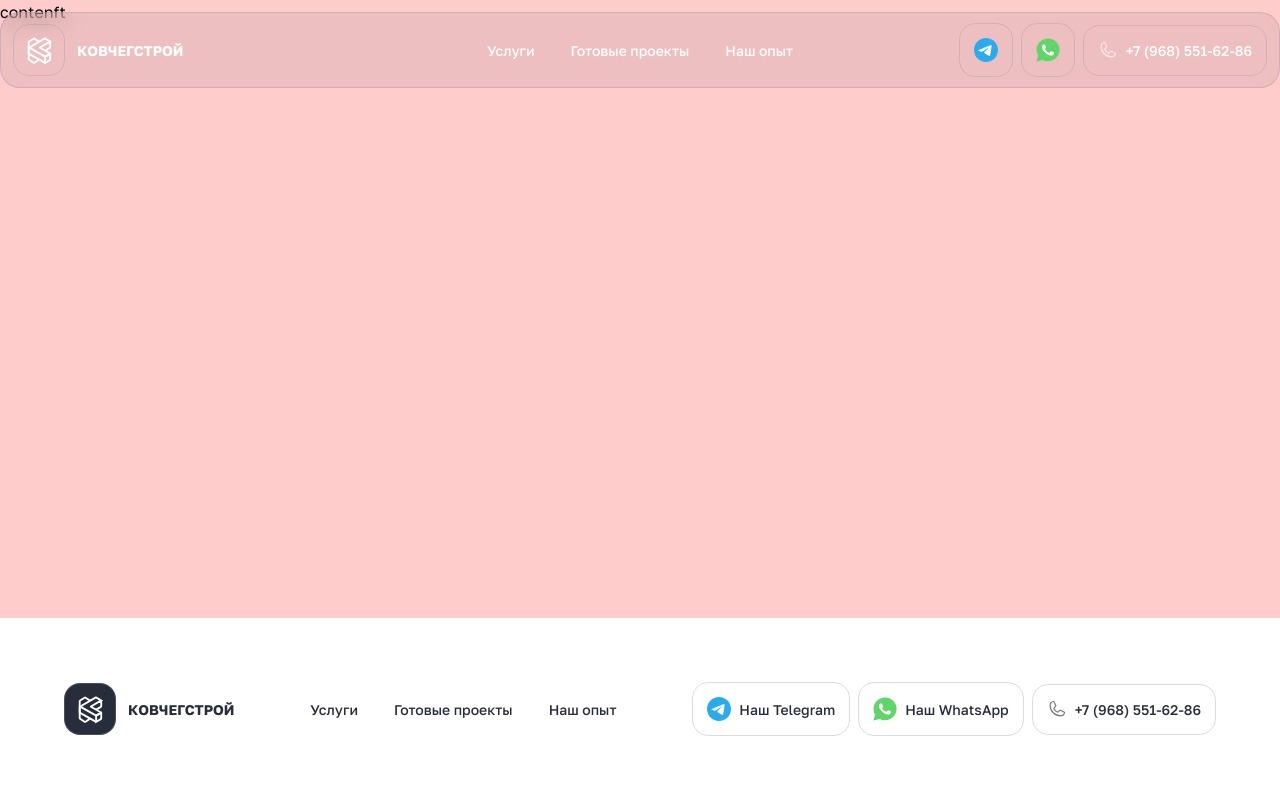
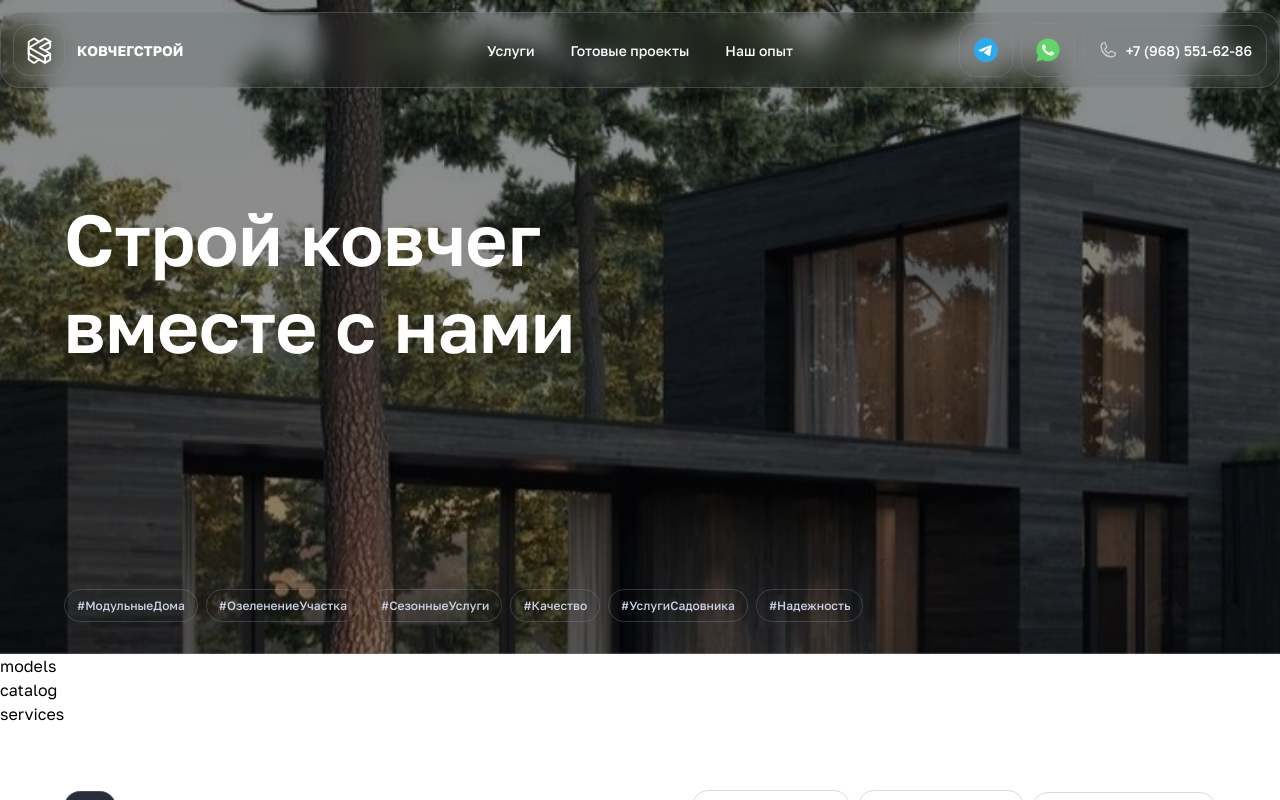
Before and after one commit to RomashkaRV/landing-kovcheg, a Next.js app: page / in a window 1280 px wide. Built offline with nearby package versions, Linux system fonts and the light colour scheme.

Commit message:
add section head

```diff
--- /dev/null
+++ b/src/app/_components/Head/index.module.scss
@@ -0,0 +1,91 @@
+.head {
+  width: 100%;
+  height: 654px;
+
+  padding: 0 64px 32px 64px;
+
+  display: flex;
+  align-items: flex-end;
+
+  &__shadow {
+    width: 100%;
+    height: 654px;
+
+    position: absolute;
+    top: 0;
+    left: 0;
+
+    z-index: 10;
+
+    background-color: rgba(0, 0, 0, 0.45);
+  }
+
+  & img {
+    width: 100%;
+    height: 654px;
+
+    position: absolute;
+    top: 0;
+    left: 0;
+
+    z-index: 0;
+
+    object-fit: cover;
+  }
+
+  &__content {
+    width: 100%;
+
+    display: flex;
+    flex-direction: column;
+    flex-wrap: wrap;
+    gap: 220px;
+
+    z-index: 100;
+
+    .title {
+      width: 520px;
+
+      display: -webkit-box;
+
+      font-size: 72px;
+      font-weight: 600;
+      line-height: normal;
+
+      color: #fff;
+
+      -webkit-line-clamp: 2;
+    }
+
+    .tagList {
+      width: fit-content;
+
+      display: flex;
+      flex-wrap: wrap;
+      gap: 8px;
+
+      &__tag {
+        padding: 8px 12px;
+
+        cursor: pointer;
+
+        transition: all .3s ease;
+
+        border: 1px solid rgba(140, 148, 168, 0.32);
+        border-radius: 16px;
+
+        & p {
+          font-size: 12px;
+          font-weight: 500;
+          line-height: normal;
+
+          color: #ccd4e8;
+        }
+
+        &:hover {
+          backdrop-filter: blur(12px);
+        }
+      }
+    }
+  }
+}
--- /dev/null
+++ b/src/app/_components/Head/index.tsx
@@ -0,0 +1,42 @@
+import React from "react";
+import Image from "next/image";
+
+import headI from "./img/bgi-main.jpeg";
+
+import style from "./index.module.scss";
+
+
+export default function Head() {
+  const TagLinks = [
+    "#МодульныеДома",
+    "#ОзеленениеУчастка",
+    "#СезонныеУслуги",
+    "#Качество",
+    "#УслугиСадовника",
+    "#Надежность"
+  ];
+
+  return (
+    <section className={style.head}>
+      <div className={style.head__shadow} />
+      <Image src={headI} alt="background img" />
+      <div className={style.head__content}>
+        <p className={style.title}>
+          Строй ковчег вместе с нами
+        </p>
+        <div className={style.tagList}>
+          {TagLinks.map((item, index) => (
+            <div
+              className={style.tagList__tag}
+              key={index}
+            >
+              <p>
+                {item}
+              </p>
+            </div>
+          ))}
+        </div>
+      </div>
+    </section>
+  );
+}
--- a/src/app/layout.tsx
+++ b/src/app/layout.tsx
@@ -21,7 +21,9 @@ export default function RootLayout({
       <head />
       <body>
         <Header />
-        {children}
+        <div className="container" >
+          {children}
+        </div>
         <Footer />
         <script src="//cdn.jsdelivr.net/npm/eruda"></script>
         <script>eruda.init();</script>
--- a/src/app/page.module.scss
+++ b/src/app/page.module.scss
@@ -0,0 +1,3 @@
+.main {
+  width: 100%;
+}
--- a/src/app/page.tsx
+++ b/src/app/page.tsx
@@ -1,11 +1,25 @@
 "use client";
 
+import style from "./page.module.scss";
+
 import React from "react";
+import Head from "./_components/Head";
+
 
 export default function MainPage() {
+
   return (
-    <div className="container" >
-      <p>contenft</p>
+    <div className={style.main}>
+      <Head />
+      <section>
+        models
+      </section>
+      <section>
+        catalog
+      </section>
+      <section>
+        services
+      </section>
     </div>
   );
 }
--- a/src/components/Header/index.module.scss
+++ b/src/components/Header/index.module.scss
@@ -9,13 +9,14 @@
   right: 0;
   left: 0;
 
-  justify-content: center;
   display: flex;
   align-items: center;
+  justify-content: center;
 
+  border: 1px solid rgba(140, 148, 168, 0.32);
   border-radius: 20px;
-  border: 1px solid rgba(140, 148, 168, 0.32);
 
+  z-index: 100;
 
   background-color: rgba(40, 45, 60, 0.08);
   backdrop-filter: blur(12px);
--- a/src/style/_global.scss
+++ b/src/style/_global.scss
@@ -1,13 +1,12 @@
 @import "src/style/adaptive";
 
 .container {
-  width: 1440px;
+  width: 100%;
+  max-width: 1440px;
 
   margin: 0 auto;
 
   flex: 1 0;
-
-  background-color: rgba(255, 0, 0, 0.2);
 }
 
 .number {
```
Also changed, not shown: src/app/_components/Head/img/bgi-main.jpeg (added), src/app/img/bgi-main.png (deleted).
